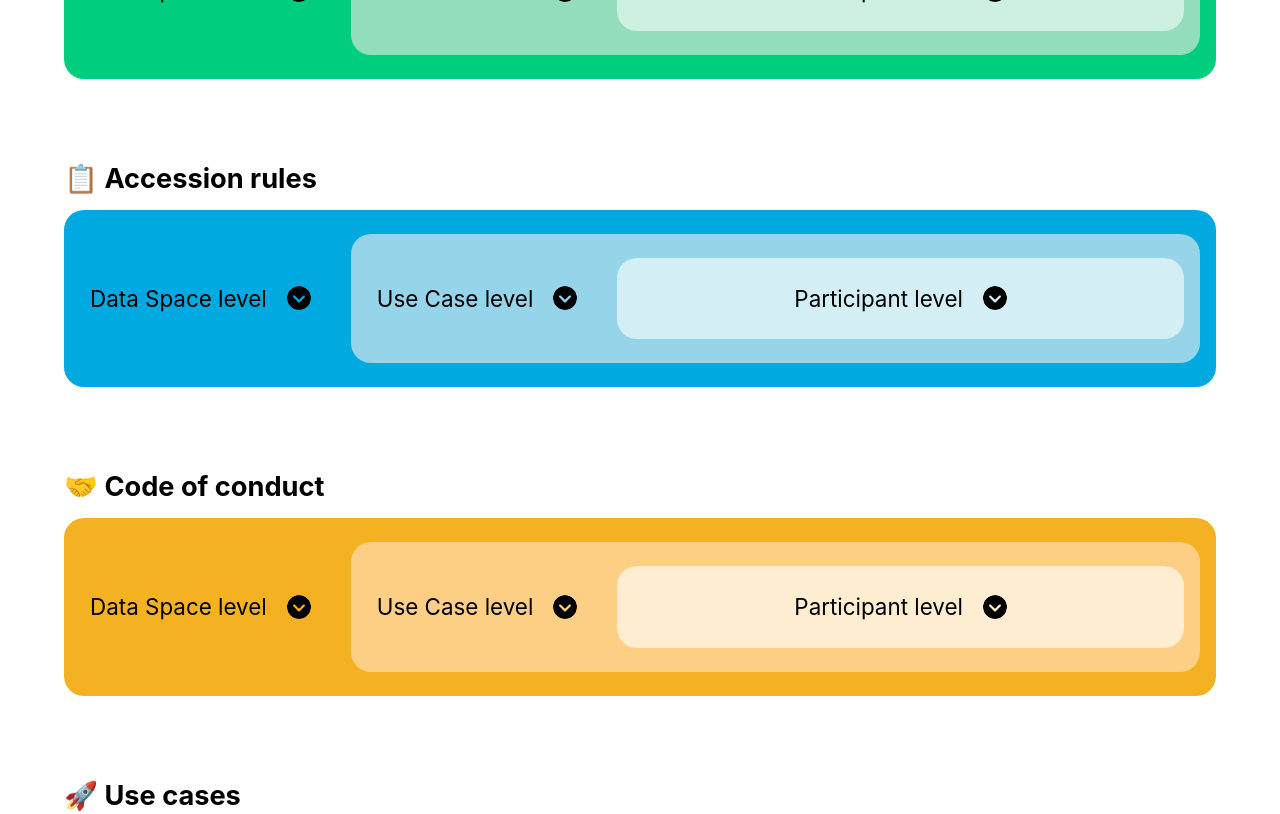
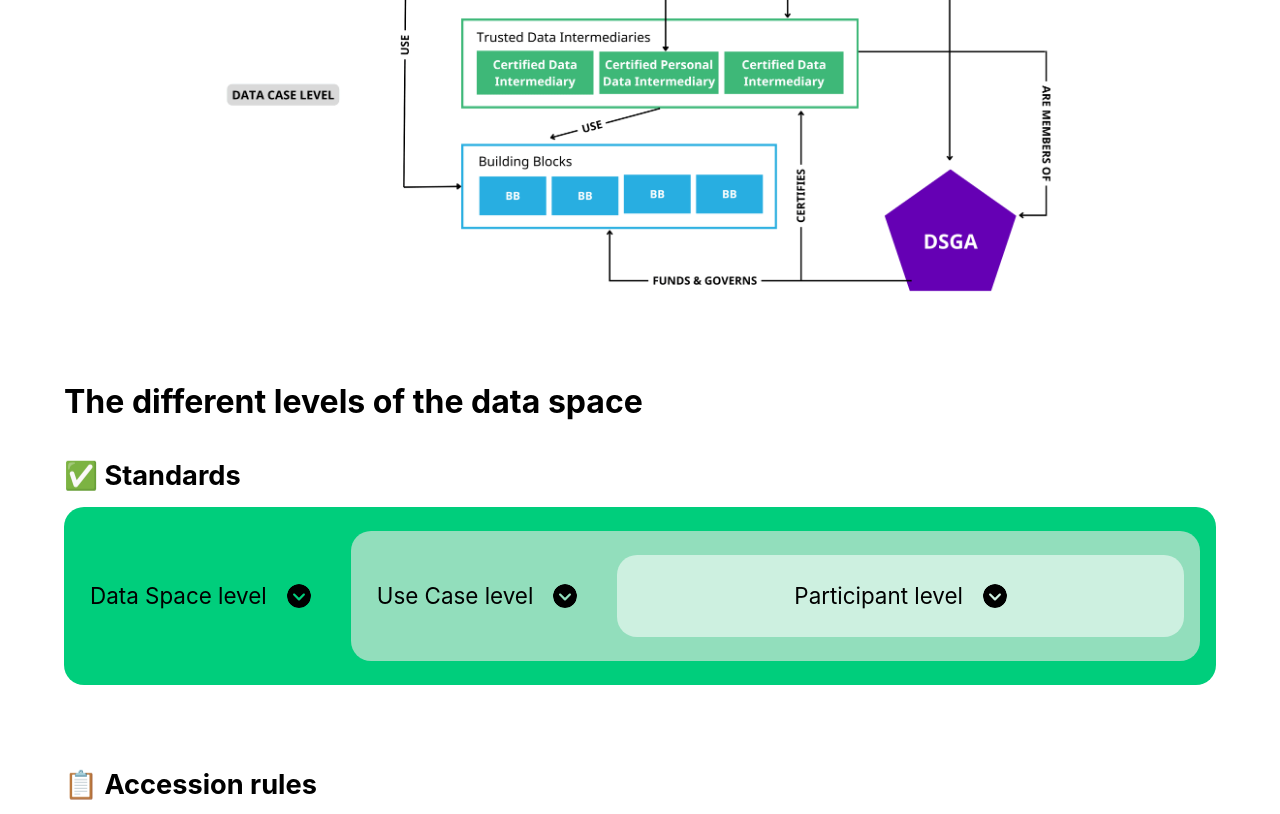
Before and after one commit to VisionsOfficial/ds4s-blueprint, a React (Vite) app: page /governance in a window 1280 px wide. Shown: the part 1731-2545 px from the top of the page. Built offline with nearby package versions, Linux system fonts and the light colour scheme.

Commit message:
feat: add schema on data space interaction model section

```diff
--- a/src/components/organisms/Sections/GovernanceSections/GovernanceDataSpaceInteractionModel/GovernanceDataSpaceInteractionModel.module.scss
+++ b/src/components/organisms/Sections/GovernanceSections/GovernanceDataSpaceInteractionModel/GovernanceDataSpaceInteractionModel.module.scss
@@ -10,4 +10,10 @@
       list-style-type: circle;
     }
   }
+
+  img {
+    width: 100%;
+    max-height: 600px;
+    object-fit: contain;
+  }
 }
--- a/src/components/organisms/Sections/GovernanceSections/GovernanceDataSpaceInteractionModel/GovernanceDataSpaceInteractionModel.tsx
+++ b/src/components/organisms/Sections/GovernanceSections/GovernanceDataSpaceInteractionModel/GovernanceDataSpaceInteractionModel.tsx
@@ -1,3 +1,4 @@
+import { APP_IMAGES } from "../../../../../utils/appImages";
 import { SectionContainer } from "../../../../atoms/Containers/SectionContainer/SectionContainer";
 import Styles from "./GovernanceDataSpaceInteractionModel.module.scss";
 
@@ -34,10 +35,21 @@ export const GovernanceDataSpaceInteractionModel = () => {
         </li>
         <li>
           Data Space participants and data intermediaries can be part of the
-          Data Space Governance Authority (DSGA) to decide on: which building blocks to develop, what
-          certification criteria, etc.
+          Data Space Governance Authority (DSGA) to decide on: which building
+          blocks to develop, what certification criteria, etc.
         </li>
       </ul>
+
+      <a
+        href={APP_IMAGES.image.governance.hightLevelinteractionModel}
+        target="_blank"
+        rel="noopener noreferrer"
+      >
+        <img
+          src={APP_IMAGES.image.governance.hightLevelinteractionModel}
+          alt="Hight Level Interaction Model"
+        />
+      </a>
     </SectionContainer>
   );
 };
--- a/src/utils/appImages.ts
+++ b/src/utils/appImages.ts
@@ -36,6 +36,8 @@ import useCaseBanner from "../assets/imgs/img/useCase/use_case_banner.jpg";
 import useCase from "../assets/imgs/img/useCase/use_case.jpg";
 import initiatives from "../assets/imgs/img/Initiatives/initiatives.jpg";
 import BBs from "../assets/imgs/img/buildingBlocks/building_blocks.jpg";
+
+import hightLevelinteractionModel from "../assets/imgs/img/governance/hight_level_interaction_model.png";
 
 import individuals from "../assets/imgs/img/stakeholders/individuals.jpg";
 import edtechsAIProviders from "../assets/imgs/img/stakeholders/edtechs_ai_providers.jpg";
@@ -136,5 +138,8 @@ export const APP_IMAGES = {
       schemaLegendChainTracker,
       schemaChainTracker,
     },
+    governance: {
+      hightLevelinteractionModel,
+    },
   },
 };
```
Also changed, not shown: src/assets/imgs/img/governance/hight_level_interaction_model.png (added).
